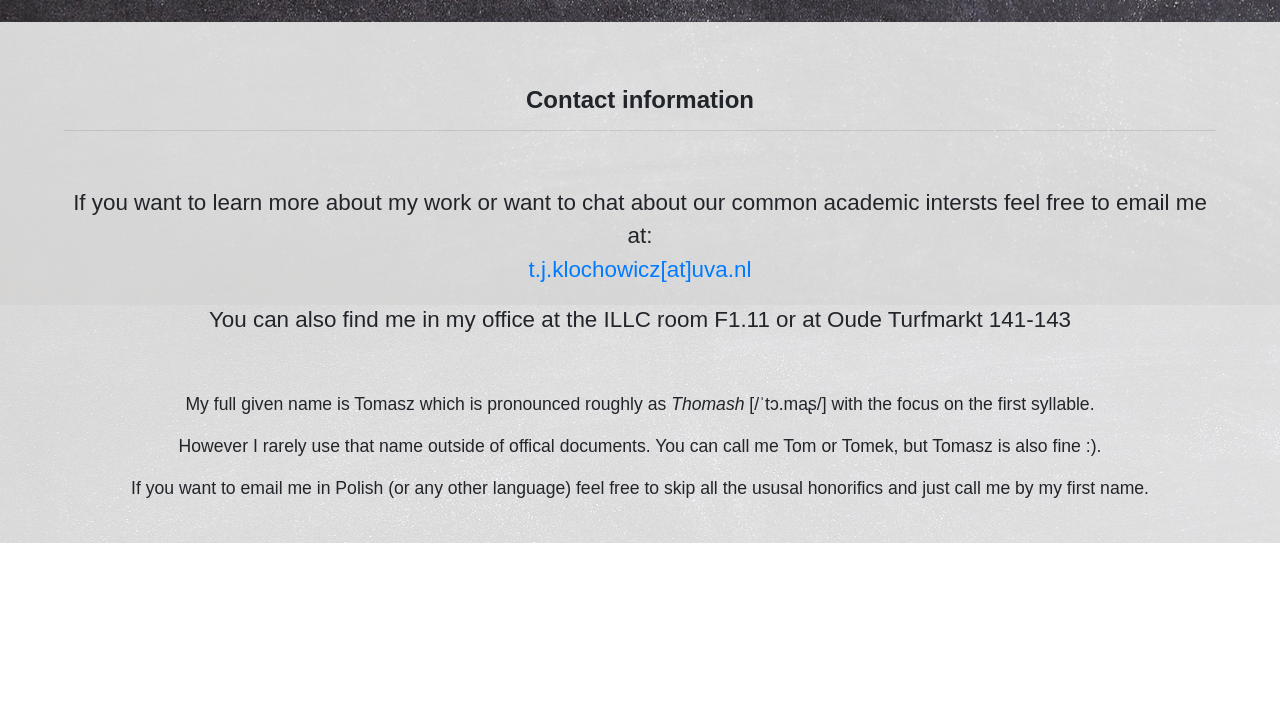
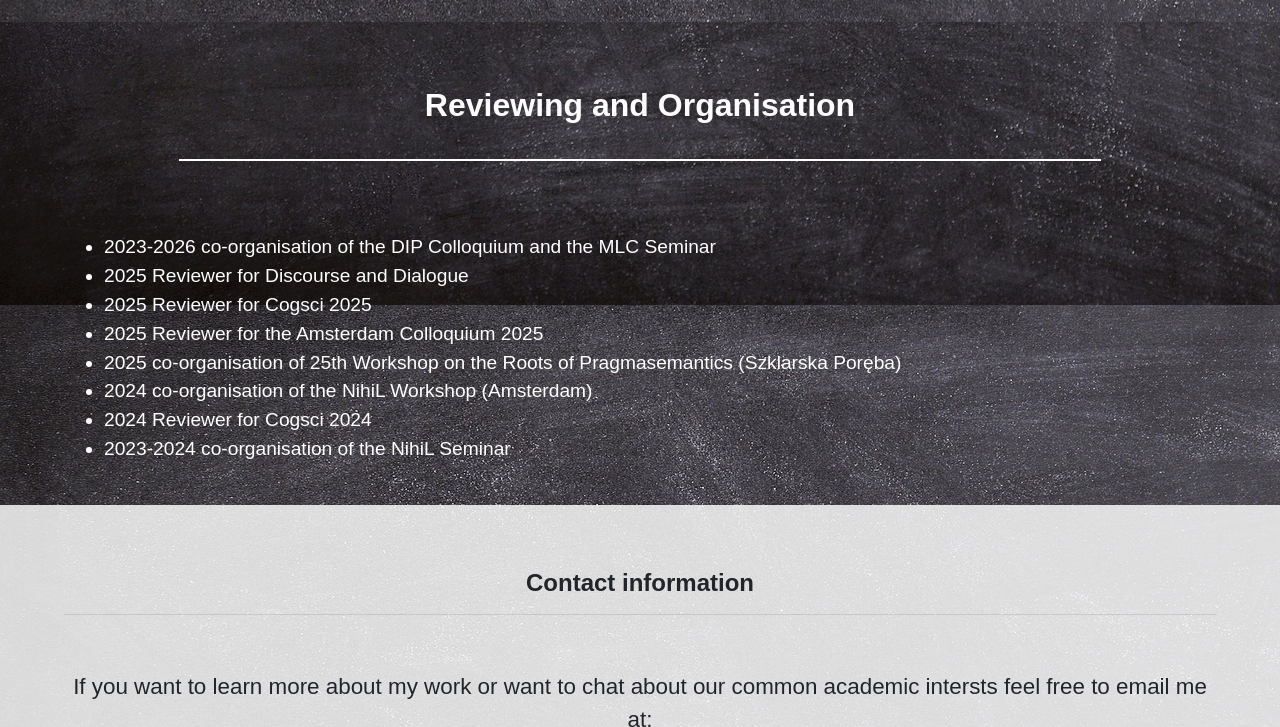
Before and after one commit to TJKlochowicz/Personal-website, a Jekyll site: the page built from _pages/index.html, in a window 1280 px wide and 900 px high, scrolled down 2770 px, cut to the strip 173-900 px from the top of the window. Built offline with Jekyll 4.4.1, drawn with Linux system fonts in a browser that asks for light colours; nearby versions of some CDN libraries; some web fonts are replaced; before the commit the page ends 3486 px from its top, so only the background shows below that.

Commit message:
added reviewing

```diff
--- a/_pages/index.html
+++ b/_pages/index.html
@@ -158,13 +158,29 @@ layout: header
 
 <!--  Projects -->
 
-<!-- <section id="projects">
+<section id="Organisation">
   <div class="row colored">
     <div class="col">
-      <h2 class="title"> Projects </h2>
+      <h2 class="title"> Reviewing and Organisation</h2>
       <hr class="title-hr">
+            </div>
+  </div>
+<div class="row colored course-row">
+    <div class="col course-col">
+      <ul>
+        <li>2023-2026 co-organisation of the DIP Colloquium and the MLC Seminar</li>
+        <li> 2025 Reviewer for Discourse and Dialogue</li>
+        <li> 2025 Reviewer for Cogsci 2025</li>
+        <li> 2025 Reviewer for the Amsterdam Colloquium 2025</li>
+        <li>2025 co-organisation of 25th Workshop on the Roots of Pragmasemantics (Szklarska Poręba) </li>
+        <li>2024 co-organisation of the NihiL Workshop (Amsterdam)</li>
+        <li> 2024 Reviewer for Cogsci 2024</li>
+        <li>2023-2024 co-organisation of the NihiL Seminar</li>
+      </ul>
+
+
     </div>
-  </div> -->
+  </div>
 
 
 <!-- Contact -->
```
